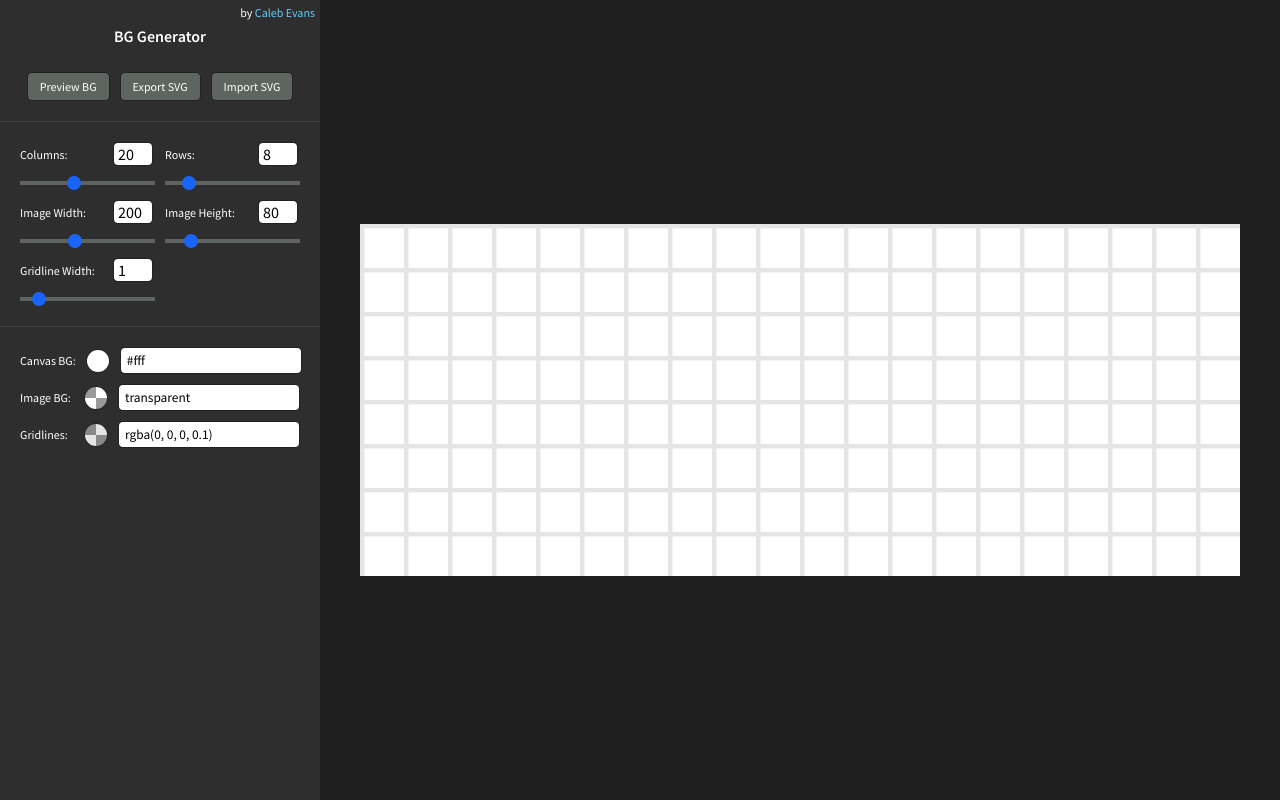
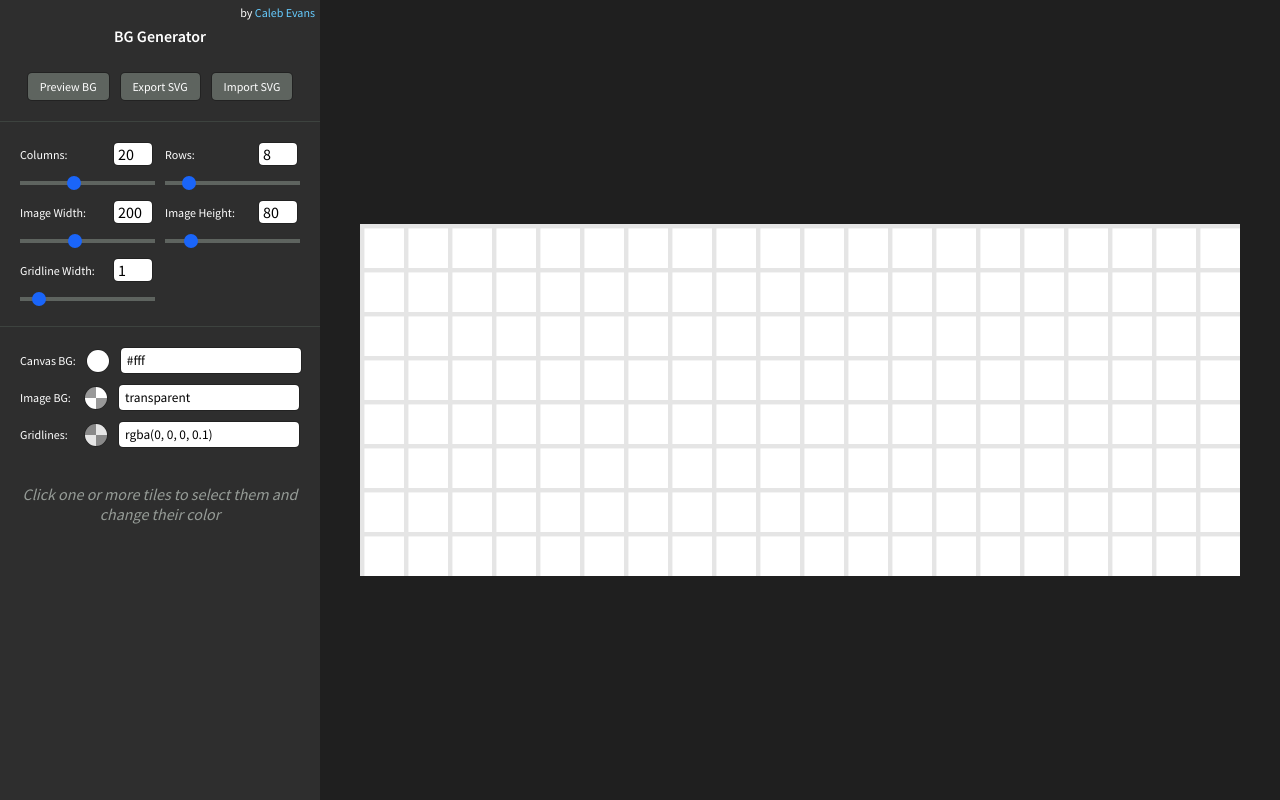
Before and after one commit to caleb531/bg-generator, a SvelteKit app: page / in a window 1280 px wide. Built offline with nearby package versions, Linux system fonts and the light colour scheme.

Commit message:
Add hint to indicate that tiles can be selected

```diff
--- a/src/routes/+page.svelte
+++ b/src/routes/+page.svelte
@@ -1,5 +1,6 @@
 <script lang="ts">
   import { browser } from '$app/environment';
+  import '@fontsource/source-sans-pro/400-italic.css';
   import '@fontsource/source-sans-pro/400.css';
   import '@fontsource/source-sans-pro/600.css';
   import '../styles/index.scss';
--- a/src/routes/GridControls.svelte
+++ b/src/routes/GridControls.svelte
@@ -71,4 +71,5 @@
     />
     <GridColorControl id="gridline_color" label="Gridlines" bind:value={$grid.gridlineColor} />
   </GridControlGroup>
+  <p class="hint">Click one or more tiles to select them and change their color</p>
 </GridControlForm>
--- a/src/styles/_colors.scss
+++ b/src/styles/_colors.scss
@@ -5,6 +5,7 @@
   --color-gray-300: hsl(0, 0%, 18%);
   --color-gray-200: hsl(140, 5%, 25%);
   --color-gray-100: hsl(132, 3%, 38%);
+  --color-gray-50: hsl(132, 3%, 60%);
   --color-white: hsl(0, 0%, 100%);
   --color-border: hsla(0, 0%, 0%, 0.25);
   --color-blue: hsl(220, 95%, 54%);
@@ -17,6 +18,7 @@
   // Semantic color palette
   --color-body: var(--color-gray-600);
   --color-link: var(--color-turquoise);
+  --color-hint: var(--color-gray-50);
   --color-panel: var(--color-gray-300);
   --color-control-group-separator: var(--color-gray-200);
   --color-text: var(--color-white);
--- a/src/styles/_containers.scss
+++ b/src/styles/_containers.scss
@@ -51,6 +51,11 @@ h2 {
   font-weight: 600;
   font-size: 14px;
 }
+.hint {
+  padding: 0 20px;
+  font-style: italic;
+  color: var(--color-hint);
+}
 // Hide some labels from the UI but still be readable by screen readers
 .accessibility-only {
   position: absolute;
```
